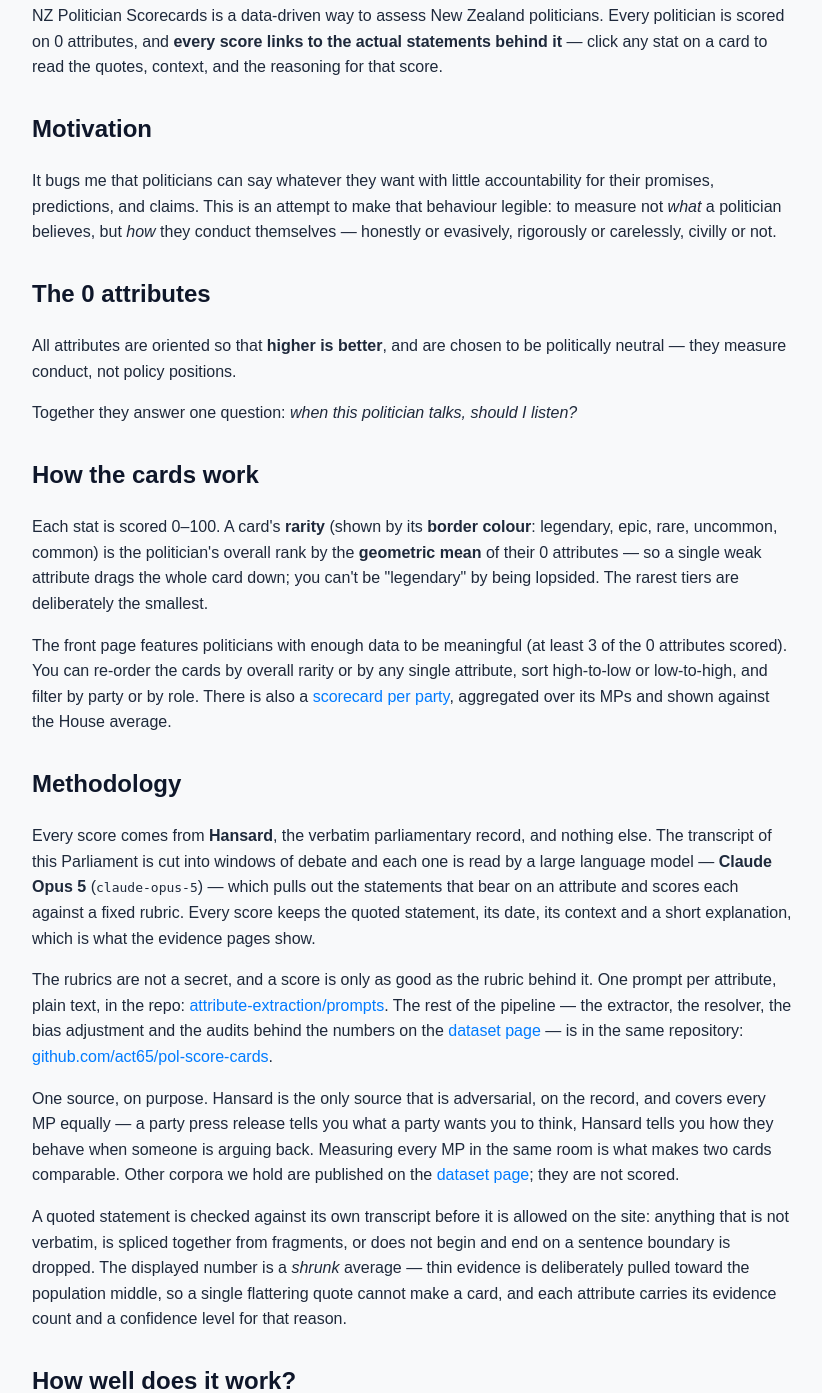
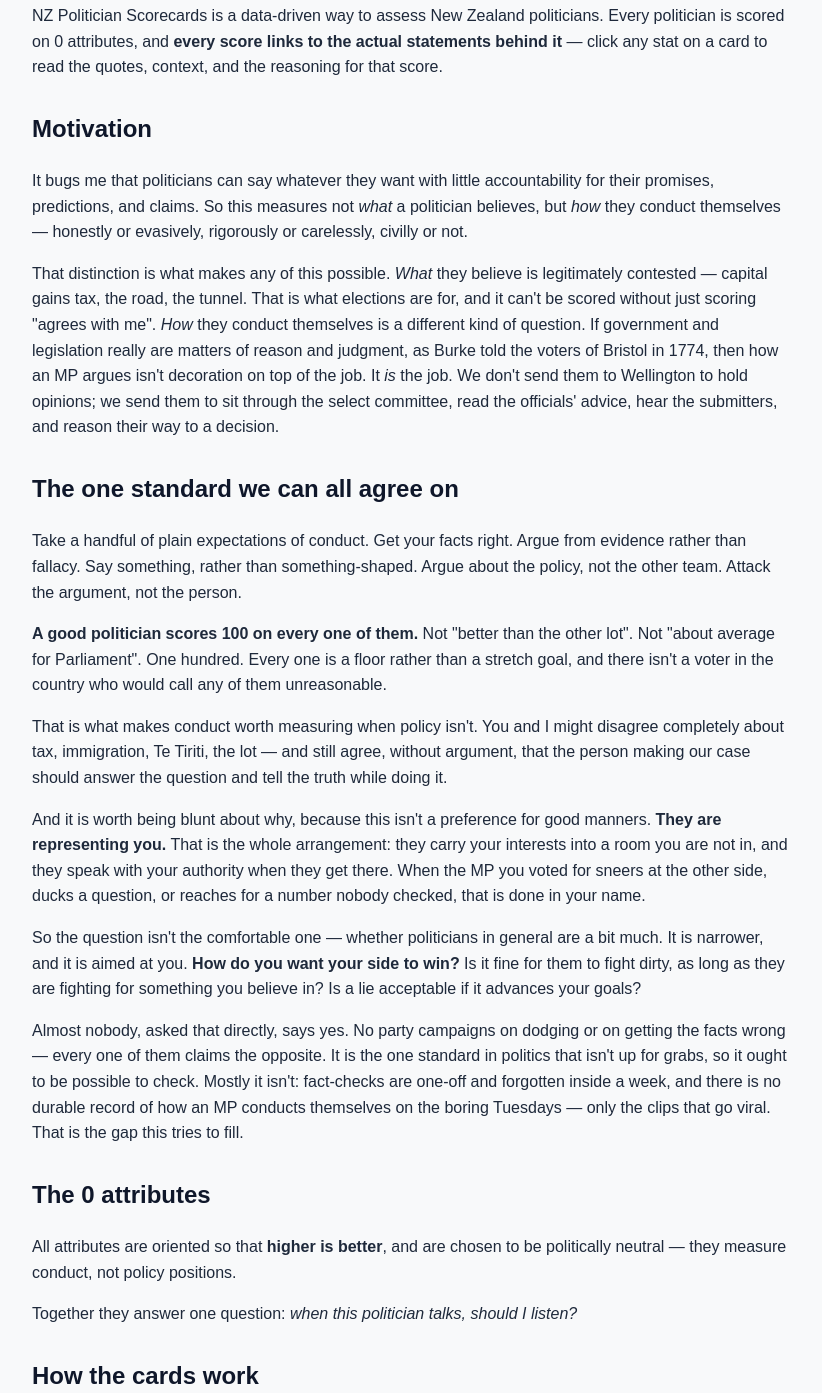
Before and after one commit to act65/pol-score-cards, a Flask app: page /about in a window 1280 px wide. Shown: the part 155-1548 px from the top of the page, without its empty margins (228-1050 px from the left). Run offline with Flask 3, Linux system fonts and the light colour scheme.

Commit message:
/about: the motivation now makes the argument, not just the claim
The Motivation section was three sentences saying what is measured. It said
nothing about why conduct is the thing worth measuring, which is the only
reason any of this is defensible — so the case that had been sitting in a blog
post is now on the page itself.

Two sections. Motivation keeps the what/how distinction and why it makes the
problem tractable at all: what an MP believes is legitimately contested and
cannot be scored without scoring "agrees with me"; how they argue is the job
rather than decoration on it.

"The one standard we can all agree on" is the argument proper. The pass mark
is 100 on every attribute because each one is a floor and not a stretch goal.
Conduct is worth measuring precisely where policy isn't — two people who
disagree about everything still agree that the person making their case should
answer the question. They are representing you, so a cheap shot from your own
side is made in your name. And the question is not whether politicians in
general are a bit much, it is how you want your own side to win.

Ends where it should: no party campaigns on dodging, so it is the one standard
not up for grabs, and it still isn't checked — fact-checks are forgotten in a
week and nothing records the boring Tuesdays.

Co-Authored-By: Claude Opus 5 <noreply@anthropic.com>

```diff
--- a/site/templates/about.html
+++ b/site/templates/about.html
@@ -21,9 +21,45 @@
 
         <h2>Motivation</h2>
         <p>It bugs me that politicians can say whatever they want with little accountability for
-           their promises, predictions, and claims. This is an attempt to make that behaviour
-           legible: to measure not <em>what</em> a politician believes, but <em>how</em> they
-           conduct themselves — honestly or evasively, rigorously or carelessly, civilly or not.</p>
+           their promises, predictions, and claims. So this measures not <em>what</em> a politician
+           believes, but <em>how</em> they conduct themselves — honestly or evasively, rigorously or
+           carelessly, civilly or not.</p>
+        <p>That distinction is what makes any of this possible. <em>What</em> they believe is
+           legitimately contested — capital gains tax, the road, the tunnel. That is what elections
+           are for, and it can't be scored without just scoring "agrees with me". <em>How</em> they
+           conduct themselves is a different kind of question. If government and legislation really
+           are matters of reason and judgment, as Burke told the voters of Bristol in 1774, then how
+           an MP argues isn't decoration on top of the job. It <em>is</em> the job. We don't send
+           them to Wellington to hold opinions; we send them to sit through the select committee,
+           read the officials' advice, hear the submitters, and reason their way to a decision.</p>
+
+        <h2>The one standard we can all agree on</h2>
+        <p>Take a handful of plain expectations of conduct. Get your facts right. Argue from evidence
+           rather than fallacy. Say something, rather than something-shaped. Argue about the policy,
+           not the other team. Attack the argument, not the person.</p>
+        <p><strong>A good politician scores 100 on every one of them.</strong> Not "better than the
+           other lot". Not "about average for Parliament". One hundred. Every one is a floor rather
+           than a stretch goal, and there isn't a voter in the country who would call any of them
+           unreasonable.</p>
+        <p>That is what makes conduct worth measuring when policy isn't. You and I might disagree
+           completely about tax, immigration, Te Tiriti, the lot — and still agree, without argument,
+           that the person making our case should answer the question and tell the truth while doing
+           it.</p>
+        <p>And it is worth being blunt about why, because this isn't a preference for good manners.
+           <strong>They are representing you.</strong> That is the whole arrangement: they carry your
+           interests into a room you are not in, and they speak with your authority when they get
+           there. When the MP you voted for sneers at the other side, ducks a question, or reaches for
+           a number nobody checked, that is done in your name.</p>
+        <p>So the question isn't the comfortable one — whether politicians in general are a bit much.
+           It is narrower, and it is aimed at you. <strong>How do you want your side to win?</strong>
+           Is it fine for them to fight dirty, as long as they are fighting for something you believe
+           in? Is a lie acceptable if it advances your goals?</p>
+        <p>Almost nobody, asked that directly, says yes. No party campaigns on dodging or on getting
+           the facts wrong — every one of them claims the opposite. It is the one standard in politics
+           that isn't up for grabs, so it ought to be possible to check. Mostly it isn't: fact-checks
+           are one-off and forgotten inside a week, and there is no durable record of how an MP
+           conducts themselves on the boring Tuesdays — only the clips that go viral. That is the gap
+           this tries to fill.</p>
 
         <h2>The {{ attributes|length }} attributes</h2>
         <p>All attributes are oriented so that <strong>higher is better</strong>, and are chosen to
```
